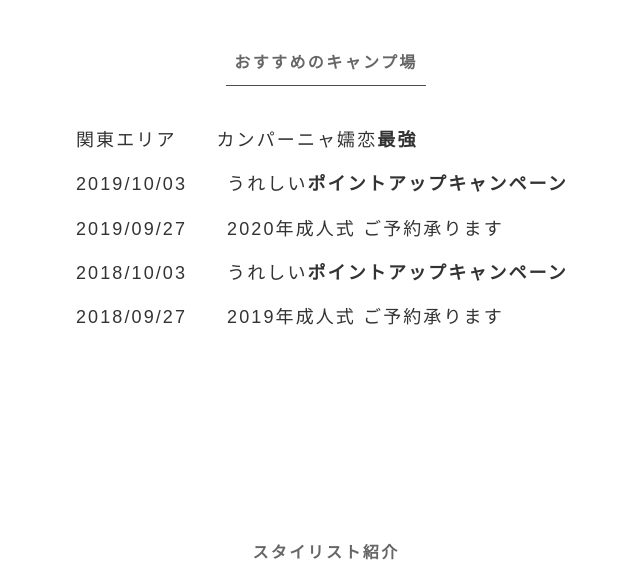
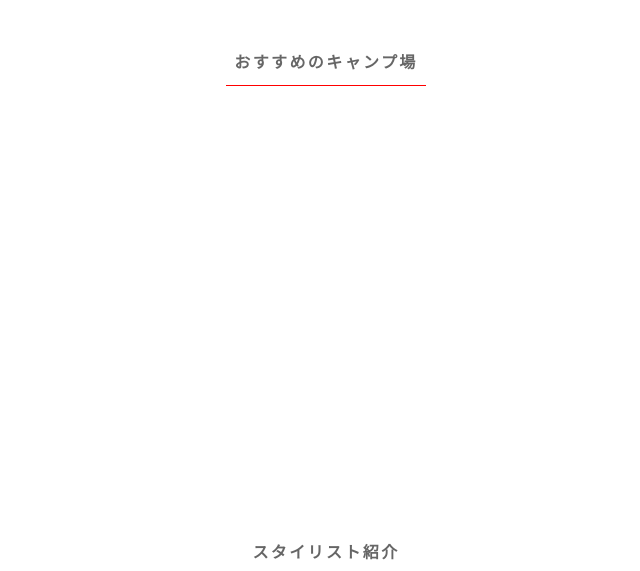
Before and after one commit to makiwakurin/camp-site, a Rails app: page / in a window 1280 px wide. Shown: the part 540-1111 px from the top of the page, without its empty margins (314-954 px from the left). Run offline with Rails 7, Linux system fonts and the light colour scheme; style sheets or scripts are compiled from the project's sources.

Commit message:
messages削除

```diff
--- a/app/views/campsites/index.html.erb
+++ b/app/views/campsites/index.html.erb
@@ -15,28 +15,7 @@
       </div>
       <div class="upper-content">
         <h2 class="heading-name">おすすめのキャンプ場</h2>
-        <ul class="messages">
-          <li class="message">
-            <div class="message-date">関東エリア</div>
-            <div>カンパーニャ嬬恋<b>最強</b></div>
-          </li>
-          <li class="message">
-            <div class="message-date">2019/10/03</div>
-            <div>うれしい<b>ポイントアップキャンペーン</b></div>
-          </li>
-          <li class="message">
-            <div class="message-date">2019/09/27</div>
-            <div>2020年成人式 ご予約承ります</div>
-          </li>
-          <li class="message">
-            <div class="message-date">2018/10/03</div>
-            <div>うれしい<b>ポイントアップキャンペーン</b></div>
-          </li>
-          <li class="message">
-            <div class="message-date">2018/09/27</div>
-            <div>2019年成人式 ご予約承ります</div>
-          </li>
-        </ul>
+
       </div>
       <div class="middle-content">
         <h2 class="heading-name">スタイリスト紹介</h2>
```
